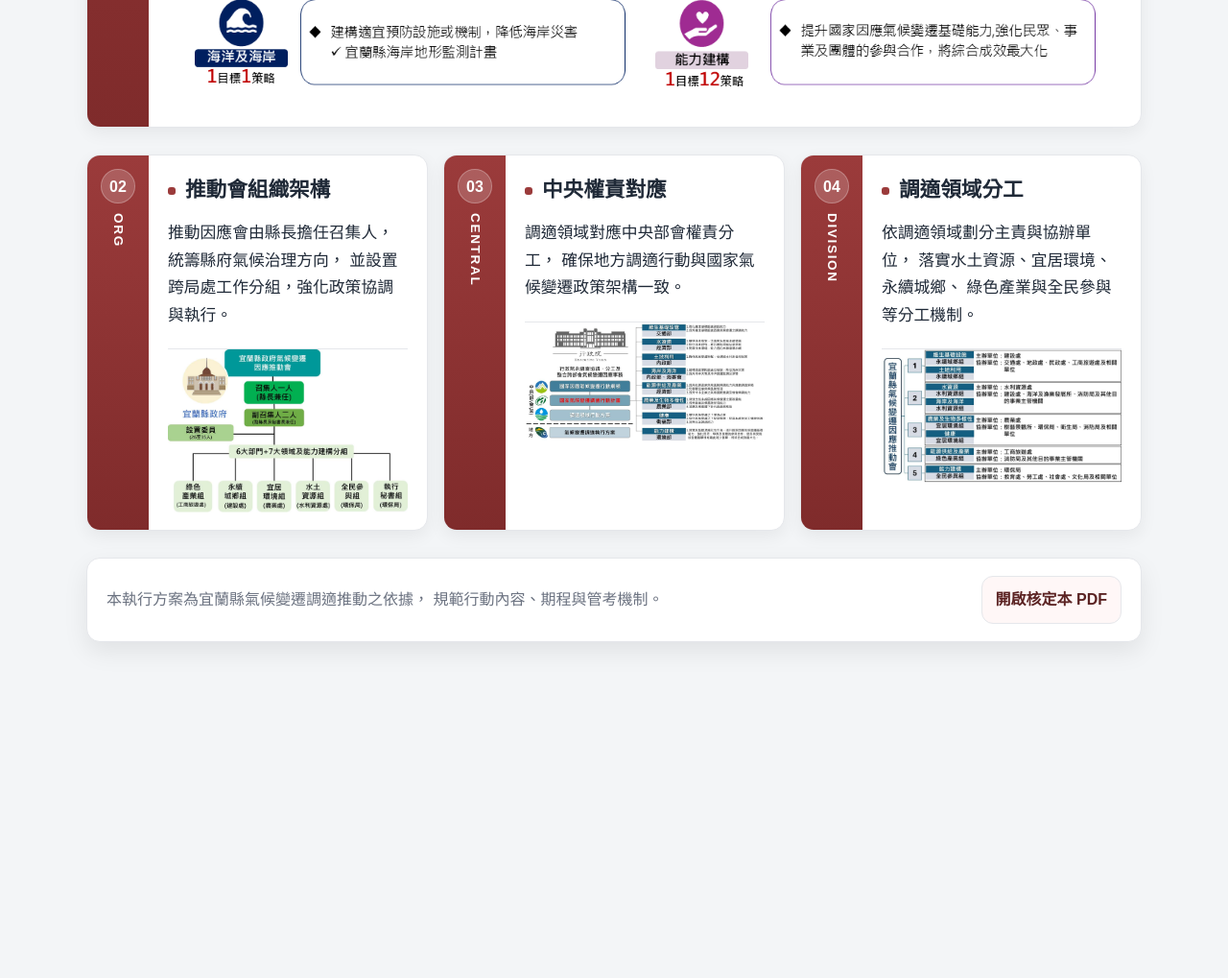
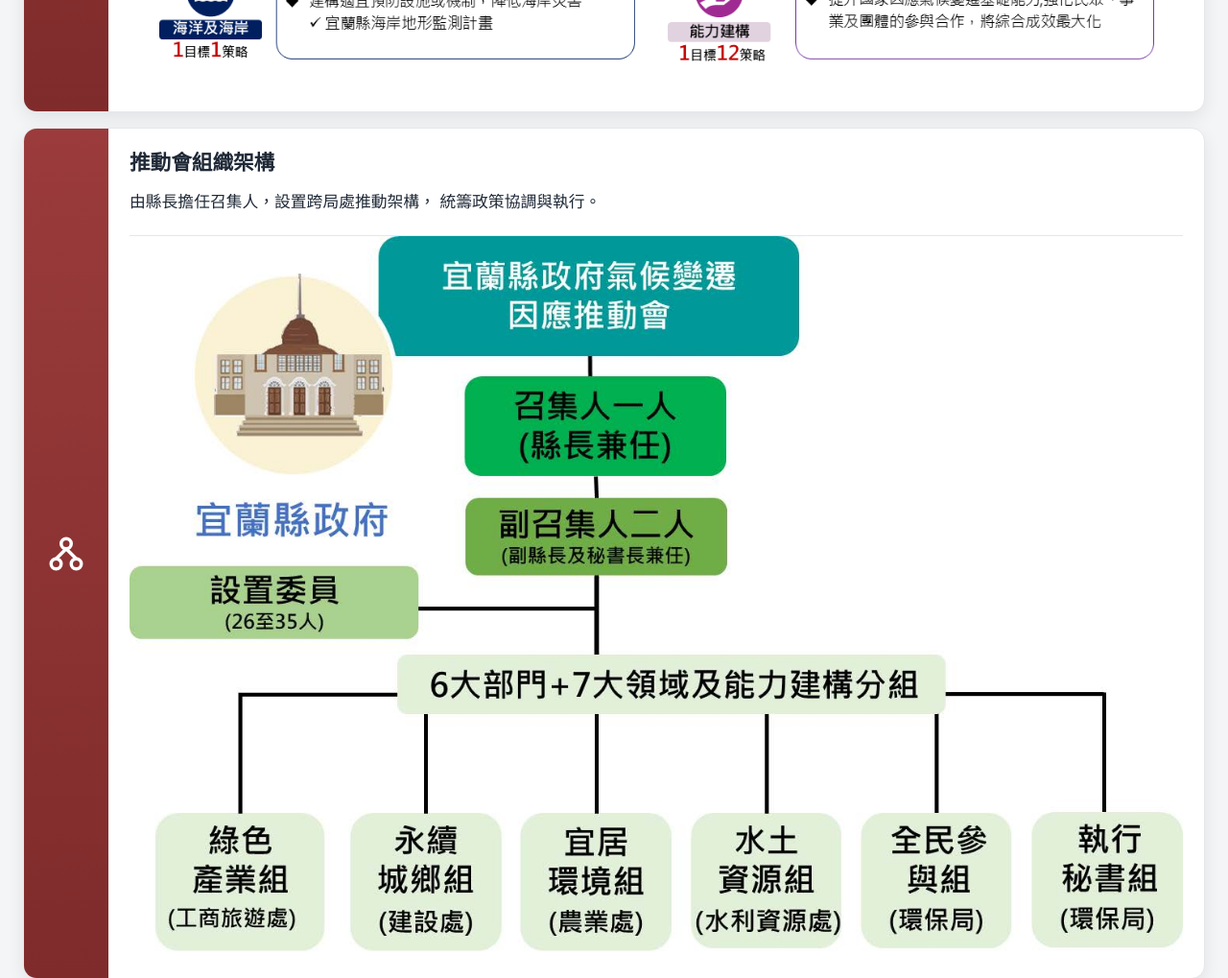
Before and after one commit to ewa886/ewa886005.github.io, a plain HTML site: page index.html in a window 1280 px wide. Shown: the part 780-1799 px from the top of the page at 96% size. Before the commit the page ends 1513 px from the top, so only its background shows below. Drawn offline with Linux system fonts and the light colour scheme.

Commit message:
index.html

```diff
--- a/index.html
+++ b/index.html
@@ -14,271 +14,178 @@
   --border:#e5e7eb;
   --accent:#9b3b3b;
   --accent-weak:#fff7f7;
-      --shadow:0 10px 26px rgba(0,0,0,.08);
+  --shadow:0 6px 18px rgba(0,0,0,.08);
 }
 
 *{ box-sizing:border-box; }
 body{
   margin:0;
-      padding:40px 18px 64px;
   background:var(--bg);
   font-family:"微軟正黑體", Arial, sans-serif;
   color:var(--text);
   line-height:1.7;
 }
 
-    .wrap{ max-width:1100px; margin:0 auto; }
+.page{ padding:24px 24px 64px; }
 
-    /* header */
+.content{
+  max-width:1280px;
+}
+
 .header{
-      margin-bottom:26px;
+  margin-bottom:22px;
 }
 .title{
+  font-size:1.9rem;
   margin:0;
-      font-size:2rem;
   display:flex;
   align-items:center;
   gap:12px;
 }
 .title::before{
   content:"";
-      width:10px;
-      height:32px;
+  width:10px;height:30px;
+  background:var(--accent);
   border-radius:6px;
-      background:var(--accent);
 }
 .subtitle{
   margin:10px 0 0;
   color:var(--muted);
-      max-width:75ch;
-      font-size:1.05rem;
+  max-width:80ch;
 }
 
-    section{ margin-top:28px; }
-
-    /* tile system */
-    .grid{
-      display:grid;
-      grid-template-columns: 1fr;
-      gap:16px;
-    }
+.section{ margin-top:26px; }
 
 .tile{
   background:var(--card);
   border:1px solid var(--border);
   border-radius:14px;
-      box-shadow:0 6px 18px rgba(0,0,0,.06);
+  box-shadow:var(--shadow);
+  display:grid;
+  grid-template-columns:88px 1fr;
+  margin-bottom:16px;
   overflow:hidden;
-      display:grid;
-      grid-template-columns:64px 1fr;
 }
 
-    .rail{
+.iconBox{
   background:linear-gradient(180deg, var(--accent), #7f2b2b);
-      padding:14px 10px;
   display:flex;
-      flex-direction:column;
   align-items:center;
-      gap:10px;
+  justify-content:center;
 }
 
-    .num{
-      width:36px;
-      height:36px;
-      border-radius:999px;
-      background:rgba(255,255,255,.18);
-      border:1px solid rgba(255,255,255,.25);
-      color:#fff;
-      display:grid;
-      place-items:center;
-      font-weight:900;
-    }
-
-    .chip{
-      writing-mode: vertical-rl;
-      text-orientation: mixed;
-      font-weight:800;
-      color:#fff;
-      font-size:.85rem;
-      letter-spacing:.12em;
+.iconBox svg{
+  width:42px;
+  height:42px;
+  fill:none;
+  stroke:#fff;
+  stroke-width:2;
 }
 
 .body{
-      padding:18px 20px;
-      display:flex;
-      flex-direction:column;
-      gap:12px;
+  padding:18px 22px;
 }
-
-    .blockTitle{
-      margin:0;
+.body h2{
+  margin:0 0 8px;
   font-size:1.35rem;
-      display:flex;
-      align-items:center;
-      gap:10px;
 }
-    .blockTitle::before{
-      content:"";
-      width:8px;
-      height:8px;
-      border-radius:3px;
-      background:var(--accent);
-    }
-
-    .desc{
-      margin:0;
+.body p{
+  margin:0 0 12px;
   font-size:1.05rem;
 }
-
 .body img{
   width:100%;
   border-top:1px solid var(--border);
   margin-top:8px;
 }
 
-    /* gallery grid */
-    .gallery{
-      display:grid;
-      gap:16px;
-    }
-    @media(min-width:900px){
-      .gallery{ grid-template-columns:repeat(3,1fr); }
-    }
-
-    .gallery .tile{
-      grid-template-columns:64px 1fr;
-    }
-
-    /* pdf */
-    .pdfBox{
-      display:flex;
-      align-items:center;
-      justify-content:space-between;
-      gap:16px;
-      padding:18px 20px;
-      background:var(--card);
-      border:1px solid var(--border);
-      border-radius:14px;
-      box-shadow:var(--shadow);
-    }
-
-    .pdfBox span{
-      color:var(--muted);
-      font-size:1rem;
-    }
-
-    .pdfBox a{
-      text-decoration:none;
-      font-weight:900;
-      padding:10px 14px;
-      border-radius:12px;
-      border:1px solid var(--border);
-      background:var(--accent-weak);
-      color:#5b2323;
-      white-space:nowrap;
-    }
-
-    @media(max-width:640px){
-      body{ padding:28px 14px 48px; }
-      .title{ font-size:1.6rem; }
-      .tile{ grid-template-columns:56px 1fr; }
-      .chip{ display:none; }
+@media(max-width:768px){
+  .tile{ grid-template-columns:64px 1fr; }
 }
 </style>
 </head>
 
 <body>
-<div class="wrap">
+<div class="page">
+<main class="content">
 
 <header class="header">
   <h1 class="title">宜蘭縣氣候變遷推動因應會</h1>
   <p class="subtitle">
-      宜蘭縣依循國家氣候變遷調適政策與行動計畫，設置氣候變遷推動因應會，
-      統籌跨局處資源，推動地方氣候變遷調適治理。
+    依循國家氣候變遷調適政策與行動計畫，統籌跨局處資源，
+    推動宜蘭縣氣候變遷調適與治理。
   </p>
 </header>
 
-  <!-- 01 -->
-  <section class="grid">
+<section class="section">
+
+  <!-- 策略 -->
   <article class="tile">
-      <div class="rail">
-        <div class="num">01</div>
-        <div class="chip">STRATEGY</div>
+    <div class="iconBox">
+      <!-- 策略 ICON -->
+      <svg viewBox="0 0 24 24">
+        <rect x="3" y="3" width="7" height="7"/>
+        <rect x="14" y="3" width="7" height="7"/>
+        <rect x="3" y="14" width="7" height="7"/>
+        <rect x="14" y="14" width="7" height="7"/>
+      </svg>
     </div>
     <div class="body">
-        <h2 class="blockTitle">調適策略與關鍵領域</h2>
-        <p class="desc">
-          宜蘭縣調適策略聚焦維生基礎設施、水資源、土地利用、海岸及海洋、
+      <h2>調適策略與關鍵領域</h2>
+      <p>
+        聚焦維生基礎設施、水資源、土地利用、海岸及海洋、
         能源供給與產業、農業及生物多樣性、健康與能力建構等領域，
-          透過明確目標與跨局處分工，強化整體氣候韌性。
+        作為宜蘭縣調適治理核心。
       </p>
-        <img src="宜蘭縣調適策略與關鍵領域說明.png" alt="">
-      </div>
-    </article>
-  </section>
-
-  <!-- 02 -->
-  <section class="gallery">
-    <article class="tile">
-      <div class="rail">
-        <div class="num">02</div>
-        <div class="chip">ORG</div>
-      </div>
-      <div class="body">
-        <h2 class="blockTitle">推動會組織架構</h2>
-        <p class="desc">
-          推動因應會由縣長擔任召集人，統籌縣府氣候治理方向，
-          並設置跨局處工作分組，強化政策協調與執行。
-        </p>
-        <img src="宜蘭縣氣候變遷因應推動會組織架構.jpeg" alt="">
+      <img src="宜蘭縣調適策略與關鍵領域說明.png">
     </div>
   </article>
 
+  <!-- 組織 -->
   <article class="tile">
-      <div class="rail">
-        <div class="num">03</div>
-        <div class="chip">CENTRAL</div>
+    <div class="iconBox">
+      <!-- 組織 ICON -->
+      <svg viewBox="0 0 24 24">
+        <circle cx="12" cy="6" r="3"/>
+        <circle cx="6" cy="18" r="3"/>
+        <circle cx="18" cy="18" r="3"/>
+        <line x1="12" y1="9" x2="6" y2="15"/>
+        <line x1="12" y1="9" x2="18" y2="15"/>
+      </svg>
     </div>
     <div class="body">
-        <h2 class="blockTitle">中央權責對應</h2>
-        <p class="desc">
-          調適領域對應中央部會權責分工，
-          確保地方調適行動與國家氣候變遷政策架構一致。
+      <h2>推動會組織架構</h2>
+      <p>
+        由縣長擔任召集人，設置跨局處推動架構，
+        統籌政策協調與執行。
       </p>
-        <img src="氣候變遷調適領域中央權責單位.jpeg" alt="">
+      <img src="宜蘭縣氣候變遷因應推動會組織架構.jpeg">
     </div>
   </article>
 
+  <!-- 分工 -->
   <article class="tile">
-      <div class="rail">
-        <div class="num">04</div>
-        <div class="chip">DIVISION</div>
+    <div class="iconBox">
+      <!-- 分工 ICON -->
+      <svg viewBox="0 0 24 24">
+        <path d="M3 12h6v6H3z"/>
+        <path d="M15 12h6v6h-6z"/>
+        <path d="M9 3h6v6H9z"/>
+      </svg>
     </div>
     <div class="body">
-        <h2 class="blockTitle">調適領域分工</h2>
-        <p class="desc">
+      <h2>調適領域分工</h2>
+      <p>
         依調適領域劃分主責與協辦單位，
-          落實水土資源、宜居環境、永續城鄉、
-          綠色產業與全民參與等分工機制。
+        落實跨局處分工與治理機制。
       </p>
-        <img src="宜蘭縣調適領域架構及分工.jpeg" alt="">
+      <img src="宜蘭縣調適領域架構及分工.jpeg">
     </div>
   </article>
+
 </section>
 
-  <!-- 03 -->
-  <section>
-    <div class="pdfBox">
-      <span>
-        本執行方案為宜蘭縣氣候變遷調適推動之依據，
-        規範行動內容、期程與管考機制。
-      </span>
-      <a href="114_宜蘭縣_宜蘭縣氣候變遷調適執行方案（核定本）.pdf" target="_blank">
-        開啟核定本 PDF
-      </a>
-    </div>
-  </section>
-
+</main>
 </div>
 </body>
 </html>
```
Lines whose indentation alone changed are shown as unchanged.
